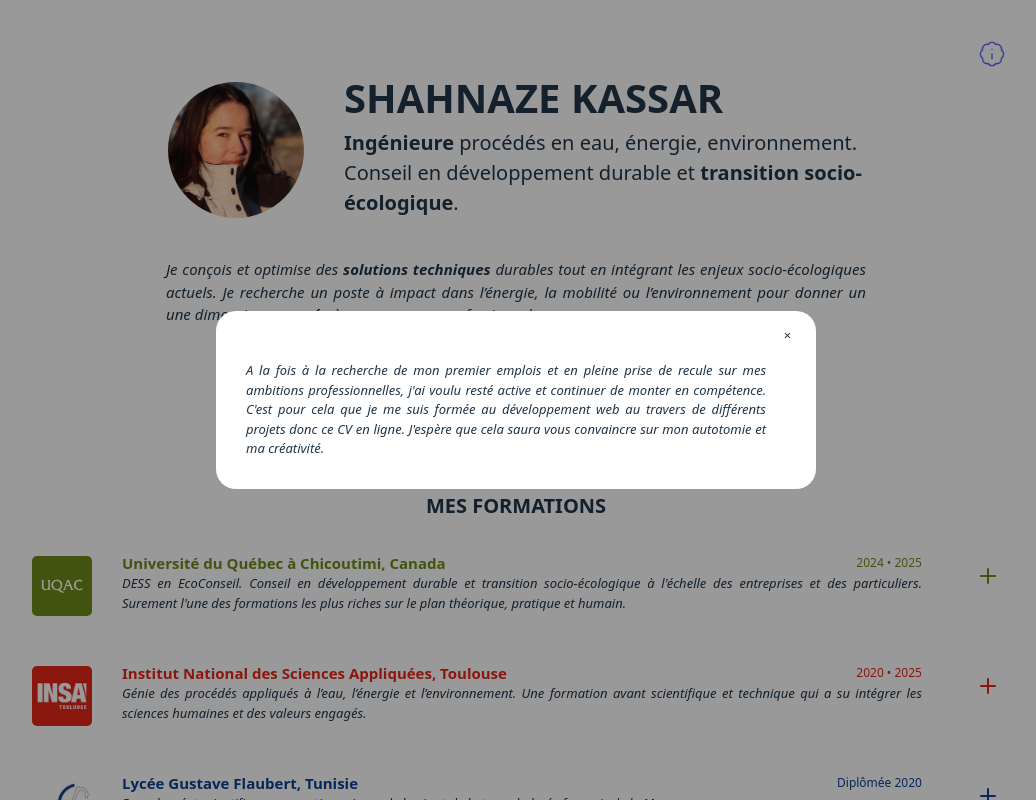
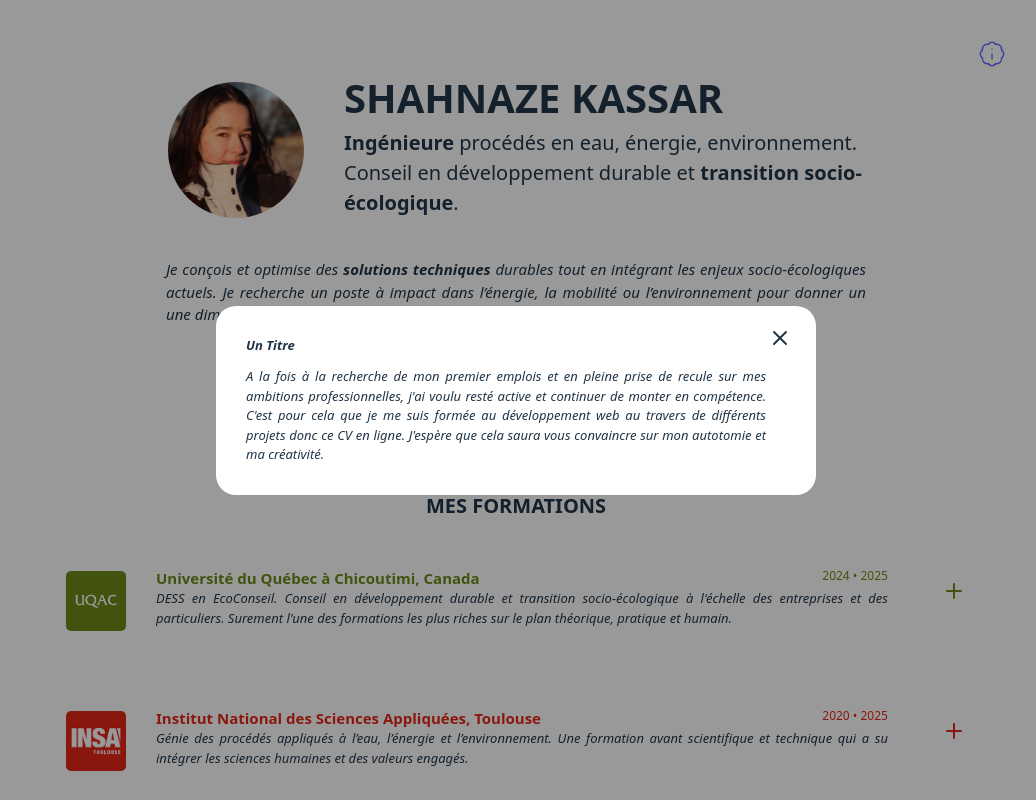
Before and after one commit to shahnazekassar4-cloud/CV-shahnaze, a React (Vite) app: page / in a window 1280 px wide. Both pictures are taken after a click on the icon 1116 px from the left and 54 px from the top of the page. Shown: the top 800 px of the page, without its empty margins (124-1160 px from the left). Built offline with nearby package versions, Linux system fonts and the light colour scheme.

Commit message:
composant popup et améliorations de évenements

```diff
--- a/src/composants/ComposantContactezMoi.tsx
+++ b/src/composants/ComposantContactezMoi.tsx
@@ -2,6 +2,7 @@ type popupProps = { onClose: () => void };
 import { listeCoordonnees } from "../listes/listeCoordonnees";
 import photoImg from "../img/photo-1.jpg";
 import { useState } from "react";
+import Popup from "./Popup";
 
 export default function BoutonContactezMoi() {
 	const [popupVisible, setPopupVisible] = useState<boolean>(false);
@@ -20,18 +21,8 @@ export default function BoutonContactezMoi() {
 					Contactez-moi !
 				</button>
 			</div>
-      {popupVisible == true && <ComposantContactezMoi onClose={closePopup} />}
-    </div>
-  );
-}
-
-export function ComposantContactezMoi(props: popupProps) {
-  return (
-    <div className="popup-layout" onClick={props.onClose}>
-      <div className="popup" onClick={(e) => e.stopPropagation()}>
-        <button onClick={props.onClose} className="bouton-croix">
-          ×
-        </button>
+			{/* {popupVisible == true && <ComposantContactezMoi onClose={closePopup} />} */}
+			<Popup isVisible={popupVisible} onClose={closePopup}>
 				<div className="flex row items-end gap-10">
 					<img src={photoImg} className="w-20 photo mb-5" />
 					<ul>
@@ -44,7 +35,7 @@ export function ComposantContactezMoi(props: popupProps) {
 						})}
 					</ul>
 				</div>
-      </div>
+			</Popup>
 		</div>
 	);
 }
--- a/src/composants/ComposantEvenement.tsx
+++ b/src/composants/ComposantEvenement.tsx
@@ -13,8 +13,12 @@ type contentProps = { content: ReactNode };
 
 export function ComposantEvenement(event: Evenement) {
 	const [contentIsVisible, setContentIsVisible] = useState<boolean>(false);
+	const toggleContent = () => {
+		setContentIsVisible(!contentIsVisible);
+	};
 	return (
-    <div className="evenement-position bodures-evenement">
+		<div className=" bodures-evenement" onClick={toggleContent}>
+			<div className="evenement-position">
 				<img src={event.img} className="logo" />
 				<div className="w-200 ">
 					<div className="date-position">
@@ -26,7 +30,9 @@ export function ComposantEvenement(event: Evenement) {
 						</div>
 					</div>
 					<div className="evenement-description">{event.description}</div>
-        {contentIsVisible == true && <PlusEvenement content={event.content} />}
+					{contentIsVisible == true && (
+						<PlusEvenement content={event.content} />
+					)}
 					{event.competences}
 				</div>
 				{contentIsVisible ? (
@@ -45,6 +51,7 @@ export function ComposantEvenement(event: Evenement) {
 					</Bouton>
 				)}
 			</div>
+		</div>
 	);
 }
 
--- a/src/composants/Icones/InfoIcon.tsx
+++ b/src/composants/Icones/InfoIcon.tsx
@@ -1,4 +1,5 @@
 import { useState } from "react";
+import Popup from "../Popup";
 type popupProps = { onClose: () => void };
 
 function InfoIcon() {
@@ -28,31 +29,20 @@ function InfoIcon() {
 				<line x1="12" x2="12" y1="16" y2="12" />
 				<line x1="12" x2="12.01" y1="8" y2="8" />
 			</svg>
-      {popupVisible == true && <PopupInfo onClose={closePopup} />}
+			<Popup
+				onClose={closePopup}
+				isVisible={popupVisible}
+				title={"Un Titre"}
+				className="w-150"
+			>
+				A la fois à la recherche de mon premier emplois et en pleine prise de
+				recule sur mes ambitions professionnelles, j'ai voulu resté active et
+				continuer de monter en compétence. C'est pour cela que je me suis formée
+				au développement web au travers de différents projets donc ce CV en
+				ligne. J'espère que cela saura vous convaincre sur mon autotomie et ma
+				créativité.
+			</Popup>
 		</div>
 	);
 }
 export default InfoIcon;
-
-function PopupInfo(props: popupProps) {
-  return (
-    <div className="popup-layout" onClick={props.onClose}>
-      <div
-        className="popup-info w-150 text-justify"
-        onClick={(e) => e.stopPropagation()}
-      >
-        <button onClick={props.onClose} className="bouton-croix">
-          ×
-        </button>
-        <div>
-          A la fois à la recherche de mon premier emplois et en pleine prise de
-          recule sur mes ambitions professionnelles, j'ai voulu resté active et
-          continuer de monter en compétence. C'est pour cela que je me suis
-          formée au développement web au travers de différents projets donc ce
-          CV en ligne. J'espère que cela saura vous convaincre sur mon autotomie
-          et ma créativité.
-        </div>
-      </div>
-    </div>
-  );
-}
--- /dev/null
+++ b/src/composants/Icones/XIcon.tsx
@@ -0,0 +1,19 @@
+const XIcon = (props: any) => (
+	<svg
+		xmlns="http://www.w3.org/2000/svg"
+		width={24}
+		height={24}
+		viewBox="0 0 24 24"
+		fill="none"
+		stroke="currentColor"
+		strokeWidth={2}
+		strokeLinecap="round"
+		strokeLinejoin="round"
+		className="lucide lucide-x-icon lucide-x"
+		{...props}
+	>
+		<path d="M18 6 6 18" />
+		<path d="m6 6 12 12" />
+	</svg>
+);
+export default XIcon;
--- /dev/null
+++ b/src/composants/Popup.tsx
@@ -0,0 +1,32 @@
+import type { ReactNode } from "react";
+import XIcon from "./Icones/xIcon";
+
+type PopupProps = {
+	isVisible: boolean;
+	onClose?: () => void;
+	children?: ReactNode;
+	title?: string;
+	className?: string;
+};
+
+export default function Popup(props: PopupProps) {
+	const { children, title, isVisible, className } = props;
+	if (isVisible)
+		return (
+			<div className="popup-layout" onClick={props.onClose}>
+				<div
+					className={`popup-info text-justify ${className}`}
+					onClick={(e) => e.stopPropagation()}
+				>
+					<div className="flex justify-between ">
+						{title && <b className="mb-3">{title}</b>}
+						<button onClick={props.onClose} className="bouton-croix w-7">
+							<XIcon />
+						</button>
+					</div>
+
+					{children}
+				</div>
+			</div>
+		);
+}
--- a/src/listes/listeCoordonnees.tsx
+++ b/src/listes/listeCoordonnees.tsx
@@ -2,12 +2,13 @@ import gpsImg from "../img/gps.png";
 import mailImg from "../img/mail.png";
 import telephone from "../img/telephone.png";
 import linkedin from "../img/linkedin.png";
+import type { ReactNode } from "react";
 
 export type Coordonnees = {
 	id: number;
 	logo: string;
 	nom: string;
-  info: string;
+	info: string | ReactNode;
 };
 export const listeCoordonnees: Coordonnees[] = [
 	{
@@ -20,7 +21,11 @@ export const listeCoordonnees: Coordonnees[] = [
 		id: 2,
 		logo: mailImg,
 		nom: "Email",
-    info: "shahnazekassar4@gmail.com",
+		info: (
+			<a href="mailto:shahnazekassar4@gmail.com" className="hover:underline">
+				shahnazekassar4@gmail.com
+			</a>
+		),
 	},
 	{
 		id: 3,
@@ -32,6 +37,13 @@ export const listeCoordonnees: Coordonnees[] = [
 		id: 4,
 		logo: linkedin,
 		nom: "LinkedIn",
-    info: "www.linkedin.com",
+		info: (
+			<a
+				href="https://www.linkedin.com/in/shahnaze-kassar-519898205?originalSubdomain=fr"
+				className="hover:underline"
+			>
+				www.linkedin.com
+			</a>
+		),
 	},
 ];
--- a/src/mes-styles/styles-evenements.css
+++ b/src/mes-styles/styles-evenements.css
@@ -18,24 +18,32 @@
 .evenement-position {
 	display: flex;
 	flex-direction: row;
-  justify-content: center;
+	justify-content: space-between;
 	align-items: start;
+	max-width: 900px;
 	margin-bottom: 20px;
 	gap: 30px;
 }
 
 .bodures-evenement {
+	display: flex;
+	justify-content: center;
 	transition: all 0.5s;
 	border: 1px solid transparent;
+
 	/* border-radius: 10px; */
-  padding: 10px;
+	padding: 25px;
 	width: 100%;
+	box-shadow: 0px 0px 0px rgb(241, 241, 241);
 }
 .bodures-evenement:hover {
-  box-shadow: 0px 0px 5px gray;
+	translate: 2px 0px;
+	box-shadow: 0px 0px 20px rgb(223, 223, 223);
+	cursor: pointer;
 }
 .logo {
-  height: 60px;
+	max-height: 60px;
+	max-width: 100px;
 	border-radius: 5px;
 	margin-top: 4px;
 	margin-bottom: 4px;
@@ -44,7 +52,7 @@
 	display: flex;
 	flex-direction: row;
 	justify-content: space-between;
-  align-items: center;
+	align-items: start;
 }
 
 .bouton {
--- a/src/mes-styles/styles-info.css
+++ b/src/mes-styles/styles-info.css
@@ -9,7 +9,7 @@
 	background-color: white;
 	border: transparent;
 	border-radius: 20px;
-  padding: 50px 50px 30px 30px;
+	padding: 30px 50px 30px 30px;
 	font-style: italic;
 	font-size: 13px;
 }
--- a/src/mes-styles/styles-popup.css
+++ b/src/mes-styles/styles-popup.css
@@ -33,8 +33,8 @@
 
 .bouton-croix {
 	position: absolute;
-  top: 10px;
-  right: 20px;
+	top: 15px;
+	right: 25px;
 	cursor: pointer;
 	border: transparent;
 	background: transparent;
@@ -42,6 +42,8 @@
 }
 
 .liste-position {
+	align-items: center;
+	font-style: normal;
 	display: flex;
 	flex-direction: row;
 }
```
Lines whose indentation alone changed are shown as unchanged.
